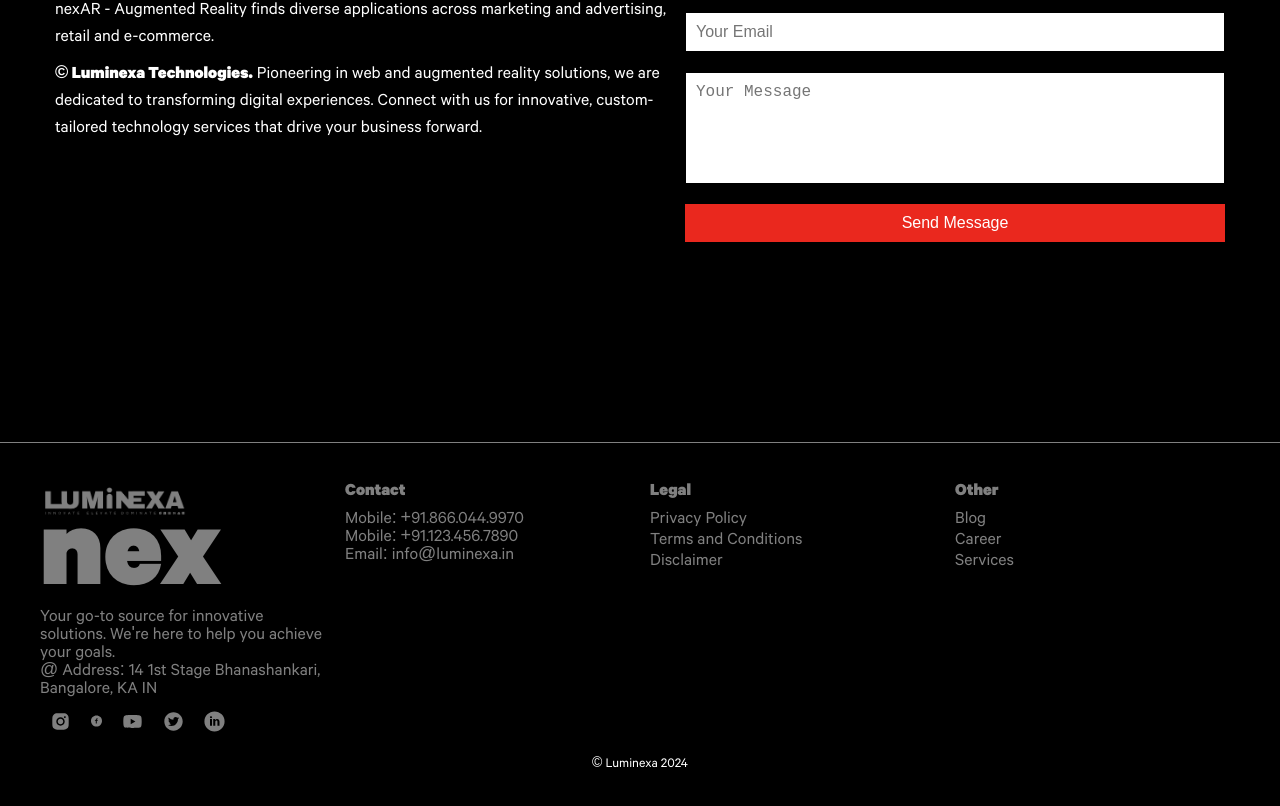
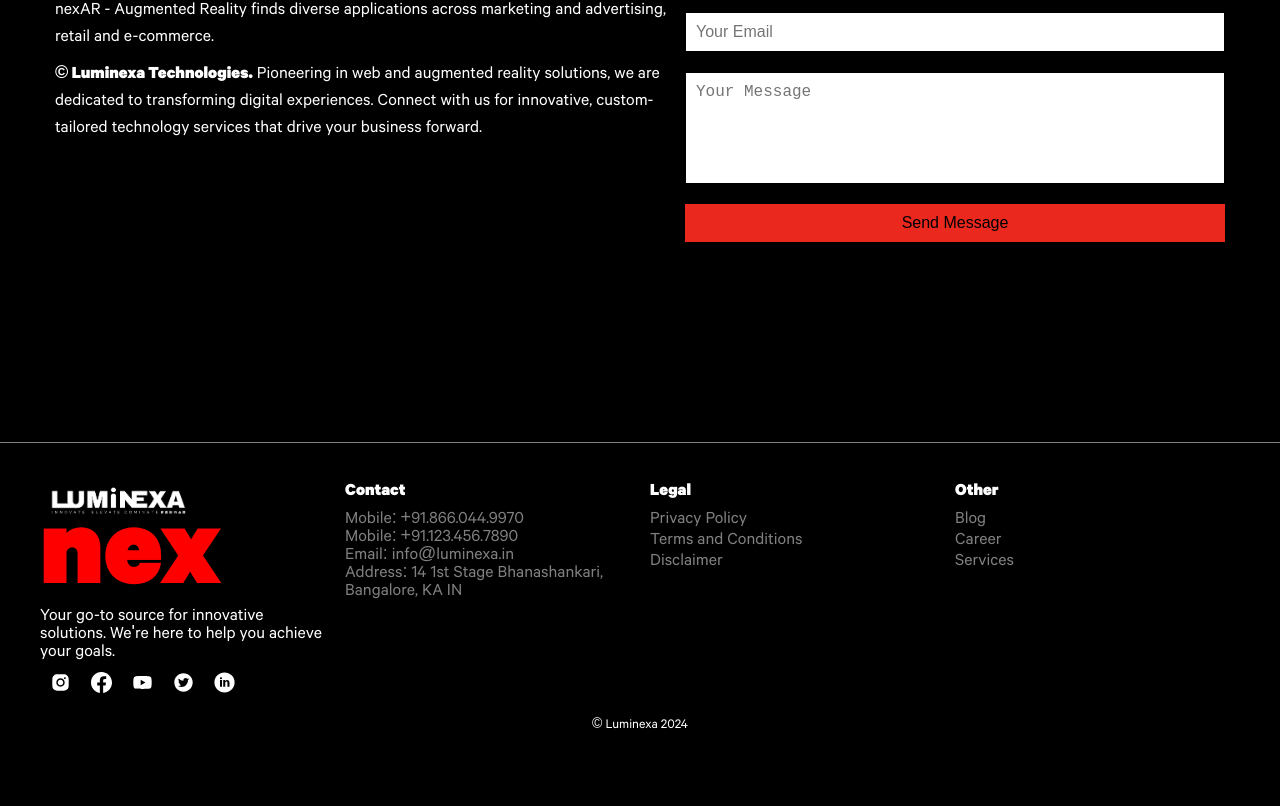
Before and after one commit to PS-PrashantFSD/netlifych, a Next.js app: page / in a window 1280 px wide. Shown: the part 3673-4479 px from the top of the page. After the commit the page ends 4446 px from the top, so only its background shows below. Built offline with nearby package versions, Linux system fonts and the light colour scheme.

Commit message:
final touch

```diff
--- a/components/Home/Contact/Contact.jsx
+++ b/components/Home/Contact/Contact.jsx
@@ -16,28 +16,29 @@
           {/* First Column */}
           <div className="column">
             <div className="logo">
-              <img src="gray.png" alt="Luminexa Company Logo" style={{ width: '160px' }} />
+              <img src="logo.png" alt="Luminexa Company Logo" style={{ width: '160px' }} />
             </div>
-            <h1>nex</h1>
-            <p>Your go-to source for innovative solutions. We're here to help you achieve your goals.</p>
-            <p>
-            @ Address: 14 1st Stage Bhanashankari, Bangalore, KA IN
-            </p>
+            <h1 style={{color: 'red'}}>nex</h1>
+            <p style={{color: 'white'}}>Your go-to source for innovative solutions. We're here to help you achieve your goals.</p>
+
             <div className="social-media">
               <SocialMedia />
             </div>
           </div>
           {/* Second Column */}
           <div className="column">
-            <h3>Contact</h3>
+            <h3 style={{color: 'white'}}>Contact</h3>
             <p>Mobile: +91.866.044.9970</p>
             <p>Mobile: +91.123.456.7890</p>
             <p>Email: info@luminexa.in</p>
+            <p>
+            Address: 14 1st Stage Bhanashankari, Bangalore, KA IN
+            </p>
           </div>
 
           {/* Third Column */}
           <div className="column">
-            <h3>Legal</h3>
+            <h3 style={{color: 'white'}}>Legal</h3>
             <p><a href="/privacy">Privacy Policy</a></p>
             <p><a href="/terms">Terms and Conditions</a></p>
             <p><a href="/disclaimer">Disclaimer</a></p>
@@ -45,7 +46,7 @@
 
           {/* Fourth Column */}
           <div className="column">
-            <h3>Other</h3>
+            <h3 style={{color: 'white'}}>Other</h3>
             <p><a href="/blog">Blog</a></p>
             <p><a href="/careers">Career</a></p>
             <p><a href="/services">Services</a></p>
--- a/components/Home/Form/Form.jsx
+++ b/components/Home/Form/Form.jsx
@@ -89,7 +89,7 @@
   border: none;
   border-radius: 0px;
   background-color: ${({ theme }) => theme.colors.red};
-  color: white;
+  color: black;
   cursor: pointer;
   font-size: 1rem;
 
--- a/components/Icons/Facebook.jsx
+++ b/components/Icons/Facebook.jsx
@@ -1,17 +1,18 @@
+// icon:facebook | Bootstrap https://icons.getbootstrap.com/ | Bootstrap
 import * as React from "react";
 
-function IconFacebookCircled(props) {
+function IconFacebook(props) {
   return (
     <svg
-      viewBox="0 0 960 1000"
-      fill="currentColor"
+      fill="white"
+      viewBox="0 0 16 16"
       height="1em"
       width="1em"
       {...props}
     >
-      <path d="M480 20c133.333 0 246.667 46.667 340 140s140 206.667 140 340c0 132-46.667 245-140 339S613.333 980 480 980s-246.667-47-340-141S0 632 0 500c0-133.333 46.667-246.667 140-340S346.667 20 480 20m114 330v-78h-72c-29.333 0-54 11-74 33s-30 49-30 81v44h-76v74h76v222h86V504h90v-74h-90v-52c0-18.667 6-28 18-28h72" />
+      <path d="M16 8.049c0-4.446-3.582-8.05-8-8.05C3.58 0-.002 3.603-.002 8.05c0 4.017 2.926 7.347 6.75 7.951v-5.625h-2.03V8.05H6.75V6.275c0-2.017 1.195-3.131 3.022-3.131.876 0 1.791.157 1.791.157v1.98h-1.009c-.993 0-1.303.621-1.303 1.258v1.51h2.218l-.354 2.326H9.25V16c3.824-.604 6.75-3.934 6.75-7.951z" />
     </svg>
   );
 }
 
-export default IconFacebookCircled;
+export default IconFacebook;
--- a/components/Icons/Instagram.jsx
+++ b/components/Icons/Instagram.jsx
@@ -4,7 +4,7 @@
   return (
     <svg
       viewBox="0 0 1024 1024"
-      fill="currentColor"
+      fill="white"
       height="1em"
       width="1em"
       {...props}
--- a/components/Icons/Linkedin.jsx
+++ b/components/Icons/Linkedin.jsx
@@ -5,7 +5,7 @@
   return (
     <svg
       viewBox="0 0 960 1000"
-      fill="currentColor"
+      fill="white"
       height="1em"
       width="1em"
       {...props}
--- a/components/Icons/Twitter.jsx
+++ b/components/Icons/Twitter.jsx
@@ -4,7 +4,7 @@
   return (
     <svg
       viewBox="0 0 1024 1024"
-      fill="currentColor"
+      fill="white"
       height="1em"
       width="1em"
       {...props}
--- a/components/Icons/Youtube.jsx
+++ b/components/Icons/Youtube.jsx
@@ -5,7 +5,7 @@
   return (
     <svg
       viewBox="0 0 1024 1024"
-      fill="currentColor"
+      fill="white"
       height="1em"
       width="1em"
       {...props}
--- a/components/SocialMedia/styles.js
+++ b/components/SocialMedia/styles.js
@@ -21,12 +21,9 @@
   height: 21px;
   line-height: 24px;
 
-  &:nth-of-type(2) {
-    width: 31px;
-    height: 24px;
-  }
+
 
   &:hover svg path {
-    fill: ${({ theme }) => theme.text};
+    fill: red;
   }
 `;
```
Also changed, not shown: components/Icons/Vimeo.jsx (+17 -10 lines), components/Home/Contactus/Contactus.jsx (deleted), components/Home/Contactus/index.js (deleted), components/Home/Contactus/style.js (deleted).
